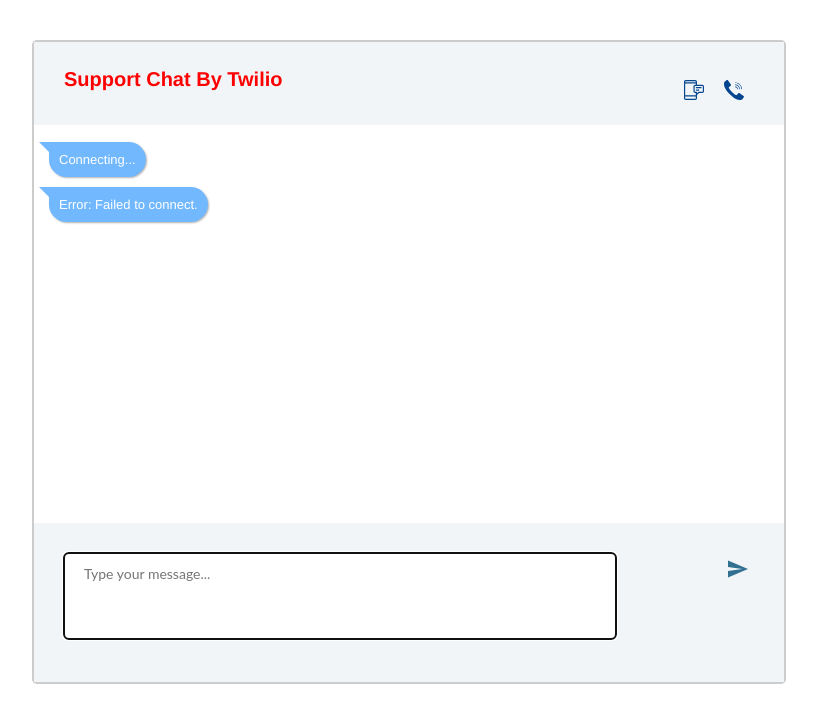
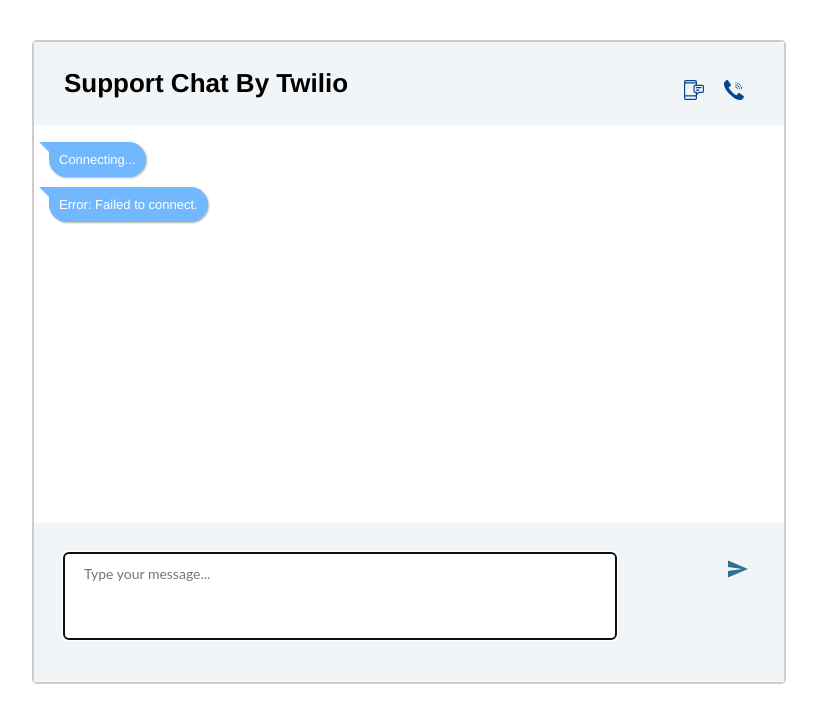
Before and after one commit to Jasmin2895/twilio-support-chat, a React (Create React App) app: page / in a window 1280 px wide. Shown: the top 722 px of the page, without its empty margins (231-1048 px from the left). Built offline with nearby package versions, Linux system fonts and the light colour scheme; no server answers.

Commit message:
changed header settings

```diff
--- a/src/MessageHeader.css
+++ b/src/MessageHeader.css
@@ -24,9 +24,8 @@
 
 .chat-with {
   font-weight: bold;
-  font-size: 20px;
+  font-size: 26px;
   flex: 1;
-  color: red;
 }
 
 .clearfix:after {
```
